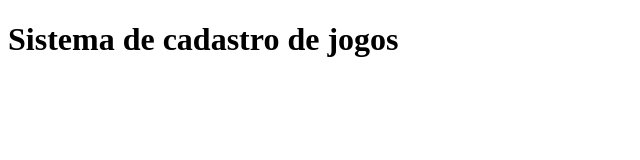
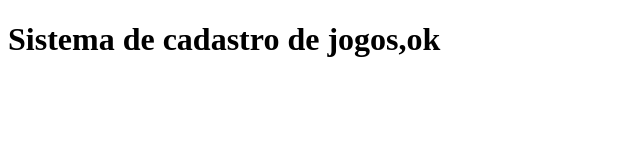
Before and after one commit to jviana785/sistema-de-cadastro, a plain HTML site: page index.html in a window 1280 px wide. Shown: the full height of the page, 0-640 px from the left. Drawn offline with Linux system fonts and the light colour scheme.

```diff
--- a/index.html
+++ b/index.html
@@ -6,6 +6,6 @@
     <title>Meus Jogos</title>
 </head>
 <body>
-    <h1>Sistema de cadastro de jogos</h1>
+    <h1>Sistema de cadastro de jogos,ok</h1>
 </body>
 </html>
```
